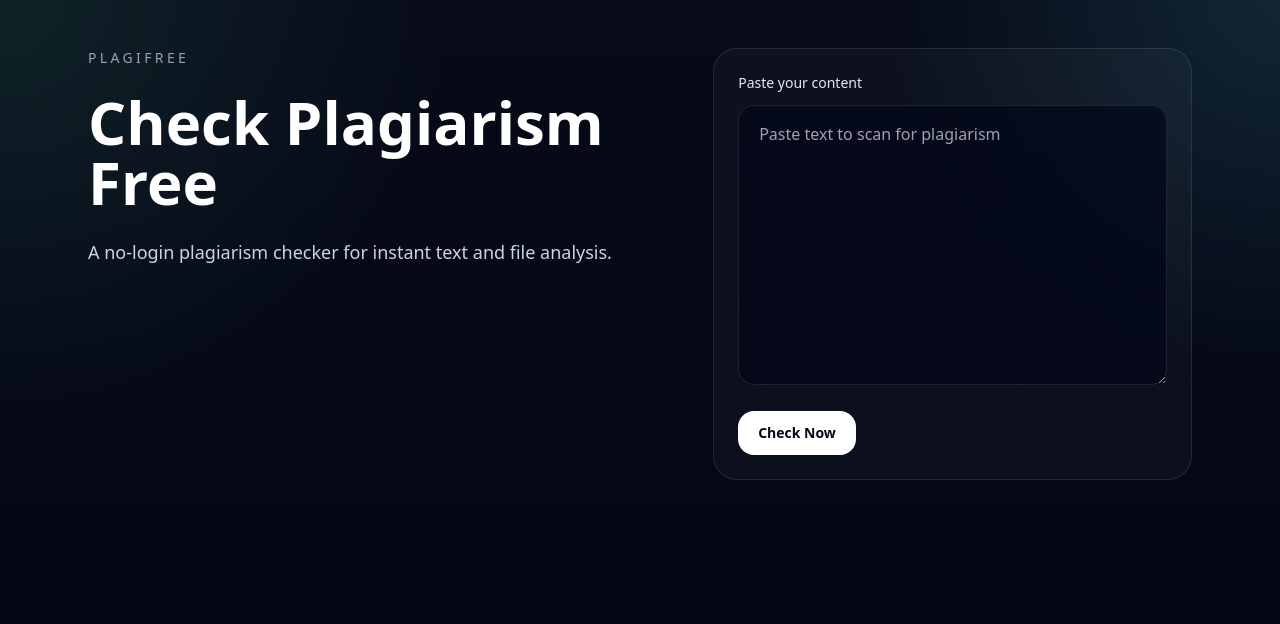
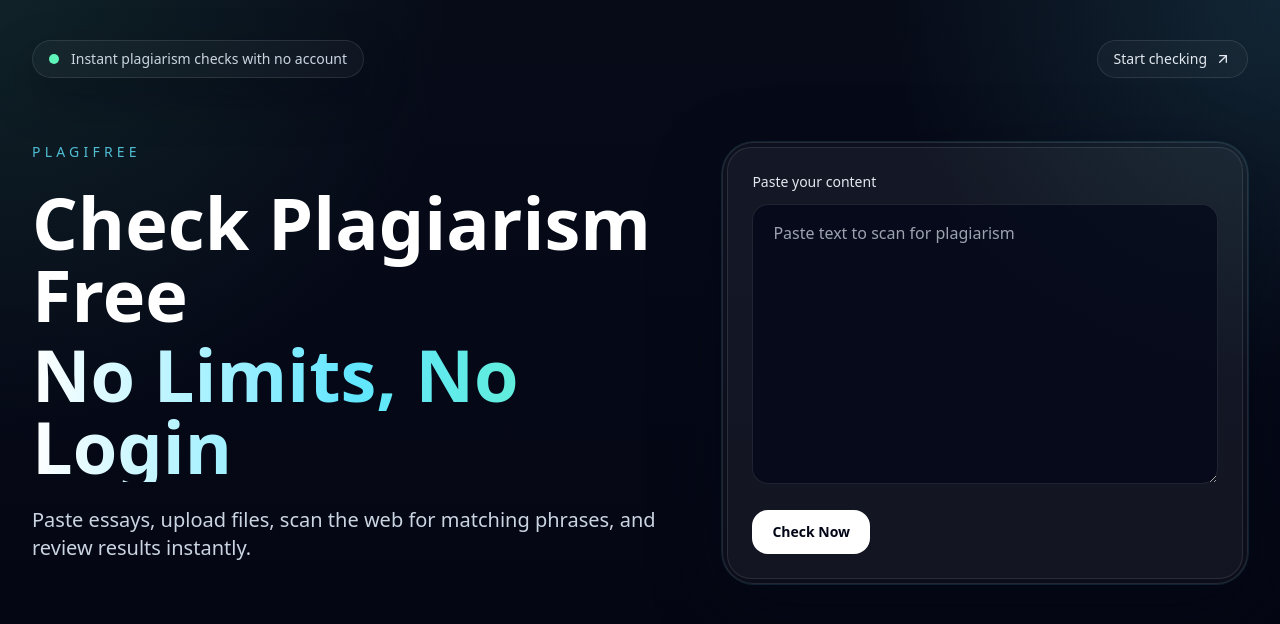
Before and after one commit to mayankdoel/PlagiFree, a Next.js app: page / in a window 1280 px wide. Shown: the top 624 px of the page. Built offline with nearby package versions, Linux system fonts and the light colour scheme.

Commit message:
feat: upgrade landing hero layout

```diff
--- a/src/app/page.tsx
+++ b/src/app/page.tsx
@@ -1,20 +1,42 @@
+import { ArrowUpRight } from "lucide-react";
+
 import { CheckerForm } from "@/components/checker-form";
 
 export default function HomePage() {
   return (
-    <main className="mx-auto flex min-h-screen w-full max-w-6xl flex-col px-6 py-12">
-      <section className="grid gap-10 lg:grid-cols-[1.1fr_0.9fr] lg:items-start">
+    <main className="mx-auto flex min-h-screen w-full max-w-7xl flex-col px-6 py-10 sm:px-8">
+      <div className="mb-16 flex items-center justify-between">
+        <div className="inline-flex items-center gap-3 rounded-full border border-white/10 bg-white/[0.03] px-4 py-2 text-sm text-slate-300 shadow-soft">
+          <span className="h-2.5 w-2.5 rounded-full bg-accent-mint" />
+          Instant plagiarism checks with no account
+        </div>
+        <a
+          href="#checker"
+          className="hidden items-center gap-2 rounded-full border border-white/10 bg-white/[0.03] px-4 py-2 text-sm text-slate-200 sm:inline-flex"
+        >
+          Start checking
+          <ArrowUpRight className="h-4 w-4" />
+        </a>
+      </div>
+
+      <section className="grid gap-12 lg:grid-cols-[1.1fr_0.9fr] lg:items-start">
         <div className="space-y-6">
-          <p className="text-sm uppercase tracking-[0.24em] text-slate-400">PlagiFree</p>
-          <h1 className="text-5xl font-bold leading-tight text-white sm:text-6xl">
+          <p className="text-sm uppercase tracking-[0.3em] text-accent-cyan/80">PlagiFree</p>
+          <h1 className="max-w-4xl text-5xl font-bold leading-[1] text-white sm:text-6xl lg:text-7xl">
             Check Plagiarism Free
+            <span className="mt-2 block bg-gradient-to-r from-white via-accent-cyan to-accent-mint bg-clip-text text-transparent">
+              No Limits, No Login
+            </span>
           </h1>
-          <p className="max-w-2xl text-lg leading-8 text-slate-300">
-            A no-login plagiarism checker for instant text and file analysis.
+          <p className="max-w-2xl text-lg leading-8 text-slate-300 sm:text-xl">
+            Paste essays, upload files, scan the web for matching phrases, and review results
+            instantly.
           </p>
         </div>
 
-        <CheckerForm />
+        <div id="checker" className="rounded-[2rem] border border-white/10 bg-white/[0.03] p-1 shadow-glow">
+          <CheckerForm />
+        </div>
       </section>
     </main>
   );
```
